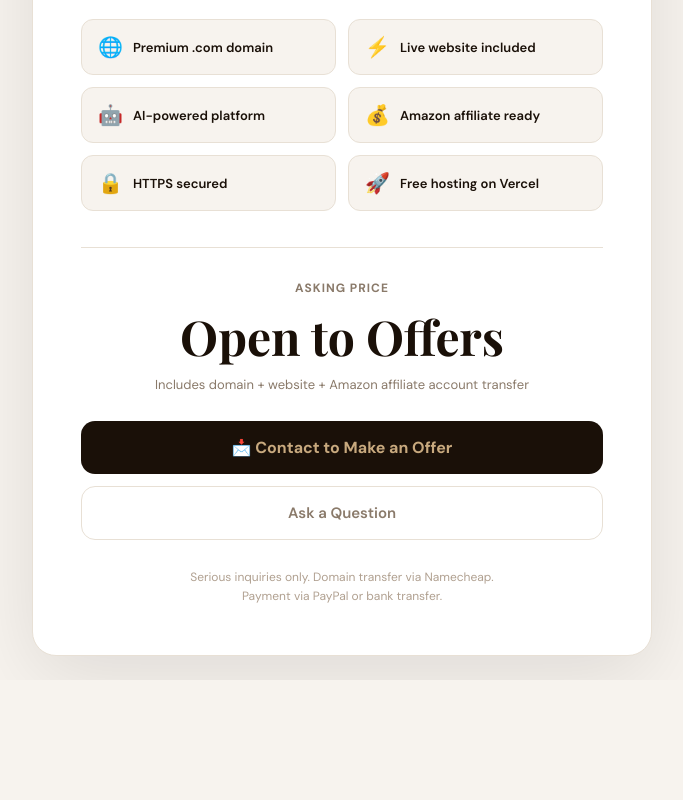
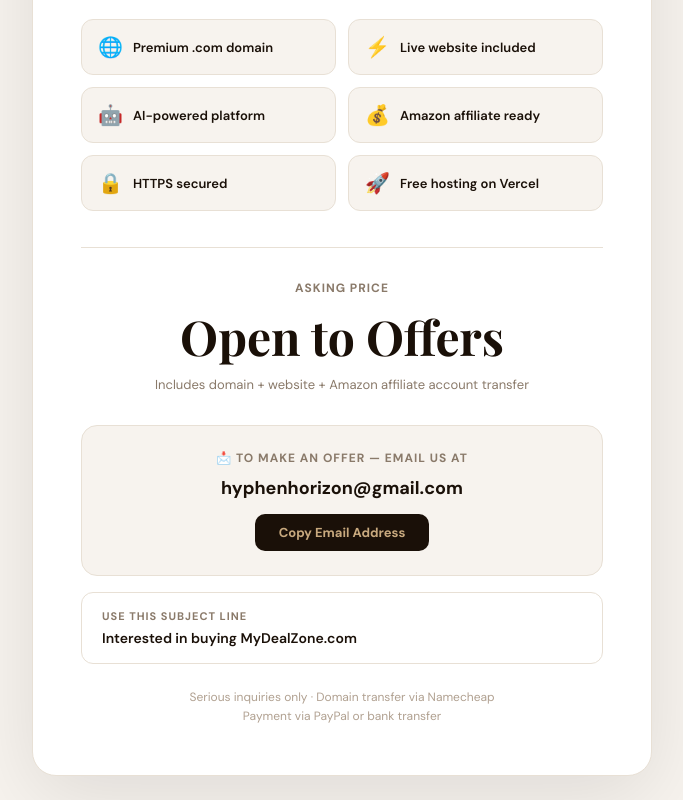
Before and after one commit to alimohammadi2/mydealzone, a plain HTML site: page index.html in a window 1280 px wide. Shown: the part 435-1235 px from the top of the page, without its empty margins (298-981 px from the left). Before the commit the page ends 1115 px from the top, so only its background shows below. Drawn offline with nearby package versions, Linux system fonts and the light colour scheme.

Commit message:
Update index.html

```diff
--- a/index.html
+++ b/index.html
@@ -23,22 +23,41 @@
   .divider { height: 1px; background: #e8e0d5; margin-bottom: 32px; }
   .price-label { font-size: 12px; color: #8a7a6a; letter-spacing: 1px; text-transform: uppercase; font-weight: 700; margin-bottom: 8px; }
   .price { font-family: 'Playfair Display', serif; font-size: 48px; color: #1a1008; margin-bottom: 8px; }
-  .price-note { font-size: 13px; color: #8a7a6a; margin-bottom: 28px; }
-  .contact-btn { display: block; width: 100%; padding: 16px; background: #1a1008; color: #c8a97e; border: none; border-radius: 14px; font-size: 16px; font-weight: 700; cursor: pointer; font-family: 'DM Sans', sans-serif; margin-bottom: 12px; text-decoration: none; transition: all 0.2s; }
-  .contact-btn:hover { background: #2c1810; transform: translateY(-2px); }
-  .email-btn { display: block; width: 100%; padding: 16px; background: none; color: #8a7a6a; border: 1px solid #e8e0d5; border-radius: 14px; font-size: 15px; font-weight: 600; font-family: 'DM Sans', sans-serif; text-decoration: none; transition: all 0.2s; }
-  .email-btn:hover { border-color: #c8a97e; color: #1a1008; }
-  .footer-note { margin-top: 28px; font-size: 12px; color: #b0a090; line-height: 1.6; }
-  @media (max-width: 500px) { .card { padding: 32px 24px; } h1 { font-size: 30px; } .price { font-size: 36px; } .features { grid-template-columns: 1fr; } }
+  .price-note { font-size: 13px; color: #8a7a6a; margin-bottom: 32px; }
+
+  .contact-box { background: #f7f3ee; border-radius: 16px; padding: 24px; border: 1px solid #e8e0d5; margin-bottom: 16px; }
+  .contact-label { font-size: 12px; color: #8a7a6a; font-weight: 700; letter-spacing: 1px; text-transform: uppercase; margin-bottom: 10px; }
+  .email-display { font-size: 18px; font-weight: 700; color: #1a1008; margin-bottom: 14px; word-break: break-all; }
+  .copy-btn { display: inline-block; padding: 10px 24px; background: #1a1008; color: #c8a97e; border: none; border-radius: 10px; font-size: 13px; font-weight: 700; cursor: pointer; font-family: 'DM Sans', sans-serif; transition: all 0.2s; }
+  .copy-btn:hover { background: #2c1810; }
+  .copy-success { font-size: 13px; color: #2d6a4f; font-weight: 600; margin-top: 10px; display: none; }
+
+  .subject-box { background: #fff; border-radius: 12px; padding: 16px 20px; border: 1px solid #e8e0d5; margin-bottom: 16px; text-align: left; }
+  .subject-label { font-size: 11px; color: #8a7a6a; font-weight: 700; letter-spacing: 1px; text-transform: uppercase; margin-bottom: 6px; }
+  .subject-text { font-size: 14px; color: #1a1008; font-weight: 600; }
+
+  .footer-note { margin-top: 24px; font-size: 12px; color: #b0a090; line-height: 1.6; }
+
+  @media (max-width: 500px) {
+    .card { padding: 32px 24px; }
+    h1 { font-size: 30px; }
+    .price { font-size: 36px; }
+    .features { grid-template-columns: 1fr; }
+  }
 </style>
 </head>
 <body>
+
 <div class="card">
   <div class="icon">🛍️</div>
   <div class="for-sale-badge">For Sale</div>
   <h1>Premium Domain</h1>
   <div class="domain">MyDealZone.com</div>
-  <p class="description">A powerful, memorable brand in the fast-growing deal aggregator and affiliate marketing space. Ready to launch with hosting configured and Amazon Associates account active.</p>
+
+  <p class="description">
+    A powerful, memorable brand in the fast-growing deal aggregator and affiliate marketing space. Ready to launch with hosting configured and Amazon Associates account active.
+  </p>
+
   <div class="features">
     <div class="feature"><span class="feature-icon">🌐</span><span class="feature-text">Premium .com domain</span></div>
     <div class="feature"><span class="feature-icon">⚡</span><span class="feature-text">Live website included</span></div>
@@ -47,13 +66,44 @@
     <div class="feature"><span class="feature-icon">🔒</span><span class="feature-text">HTTPS secured</span></div>
     <div class="feature"><span class="feature-icon">🚀</span><span class="feature-text">Free hosting on Vercel</span></div>
   </div>
+
   <div class="divider"></div>
+
   <div class="price-label">Asking Price</div>
   <div class="price">Open to Offers</div>
   <div class="price-note">Includes domain + website + Amazon affiliate account transfer</div>
-  <a class="contact-btn" href="mailto:hyphenhorizon@gmail.com?subject=Interested in MyDealZone.com">📩 Contact to Make an Offer</a>
-  <a class="email-btn" href="mailto:hyphenhorizon@gmail.com?subject=Question about MyDealZone.com">Ask a Question</a>
-  <div class="footer-note">Serious inquiries only. Domain transfer via Namecheap.<br>Payment via PayPal or bank transfer.</div>
+
+  <!-- Contact Section -->
+  <div class="contact-box">
+    <div class="contact-label">📩 To Make an Offer — Email Us At</div>
+    <div class="email-display" id="emailAddr">hyphenhorizon@gmail.com</div>
+    <button class="copy-btn" onclick="copyEmail()">Copy Email Address</button>
+    <div class="copy-success" id="copySuccess">✓ Email copied to clipboard!</div>
+  </div>
+
+  <div class="subject-box">
+    <div class="subject-label">Use this subject line</div>
+    <div class="subject-text">Interested in buying MyDealZone.com</div>
+  </div>
+
+  <div class="footer-note">
+    Serious inquiries only · Domain transfer via Namecheap<br>
+    Payment via PayPal or bank transfer
+  </div>
 </div>
+
+<script>
+function copyEmail() {
+  var email = document.getElementById("emailAddr").textContent;
+  navigator.clipboard.writeText(email).then(function() {
+    var success = document.getElementById("copySuccess");
+    success.style.display = "block";
+    setTimeout(function() { success.style.display = "none"; }, 3000);
+  }).catch(function() {
+    prompt("Copy this email address:", email);
+  });
+}
+</script>
+
 </body>
 </html>
```
